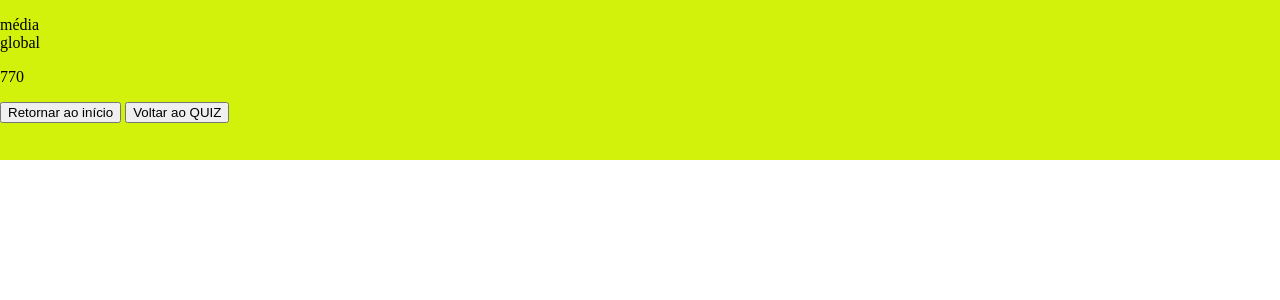
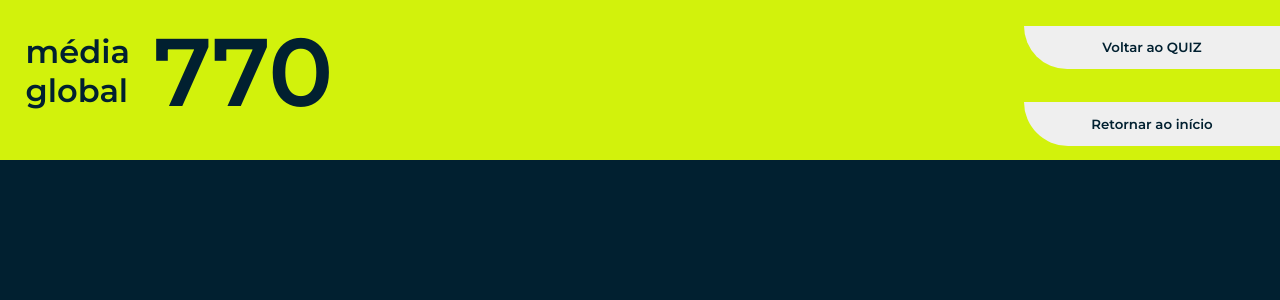
Before and after one commit to RamonPereiraBA/PegadaEcologica, a PHP site: page /html/resultadoDados.php in a window 1280 px wide. Shown: the top 300 px of the page. Run offline with PHP 8.4, Linux system fonts and the light colour scheme.

Commit message:
Update resultadoDados.css

```diff
--- a/site2.0/css/resultadoDados.css
+++ b/site2.0/css/resultadoDados.css
@@ -1,3 +1,17 @@
+/* declaração de variaveis */
+:root{
+    --cor_caixa_titulo : #0CF25D;
+    --cor_titulo_resultado: #034159;
+    --cor_caixa_resultado : #025951;
+    --cor_caixa_geral : #034159;
+}
+
+
+html{
+    background-color: #012030;
+    overflow-y: scroll;
+}
+
 #caixa_titulo{
     position: fixed;
     top: 0;
@@ -6,3 +20,64 @@
     height: 20%;
     background-color: #D2F20C;
 }
+
+/* FONTES, CORES e POSIÇÕES */
+
+#texto_titulo, #numero_media, #irInicio, #RefazerQuiz
+{
+    position: absolute;
+    font-family: 'Montserrat', sans-serif;
+    color: #012030;
+}
+
+#irInicio, #RefazerQuiz{
+    cursor: pointer;
+    left: 80%;
+    right: 0;
+    border: 0;
+    border-radius: 0px 0px 0px 50px;
+    height: 27%;
+    outline-style: dashed;
+    outline-width: 0px;
+}
+
+#numero_media{
+    left: 12%;
+    font-size: 12vh;
+    margin-top: 1%;
+}
+
+#texto_titulo{
+    left: 2%;
+    font-size: 4vh;
+}
+
+#irInicio
+{
+    margin-top: 2%;
+    top: 48%;
+}
+
+#RefazerQuiz{
+    margin-top: 2%;
+}
+
+/* HOVERS */
+#RefazerQuiz:hover{
+    outline-color: var(--cor_caixa_titulo);
+    outline-width: 5px;
+    outline-style: dashed;
+}
+
+#IrInicio:hover{
+    outline-color: var(--cor_caixa_titulo);
+    outline-width: 5px;
+    outline-style: dashed;
+}
+
+/* QUESTÕES */
+
+#textos{
+    position: absolute;
+    top: 15%;
+}
```
